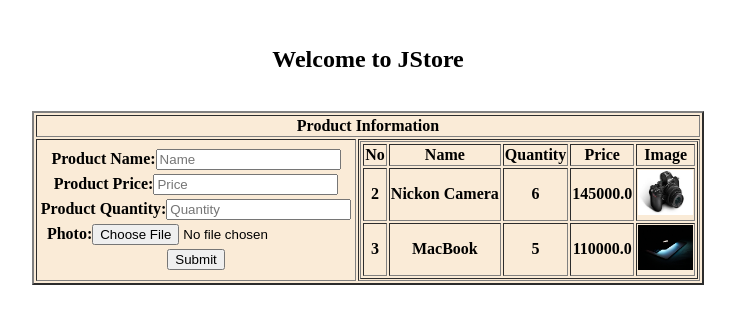
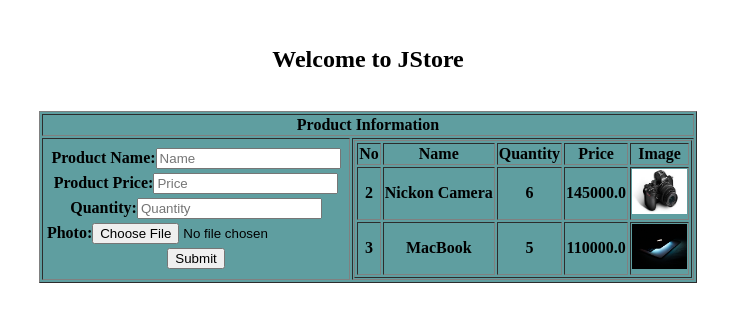
Before and after one commit to iamjkr/Product, a Django app: page / in a window 1280 px wide. Shown: the top 324 px of the page, without its empty margins (272-1007 px from the left). Run offline with Django 3.2, Linux system fonts and the light colour scheme; data comes from the database, SQL or seed files in the repository.

Commit message:
index2
just changes color

```diff
--- a/ProductStore/templates/index.html
+++ b/ProductStore/templates/index.html
@@ -10,7 +10,7 @@
 </center>
 <br>
 <center>
-<table bgcolor="#faebd7" border="2">
+<table bgcolor="#5f9ea0" border="1">
     <tr>
         <th colspan="2">
             Product Information
@@ -33,7 +33,7 @@
                 </tr>
                 <tr>
                     <td>
-                        Product Quantity:<input type="number" placeholder="Quantity" name="quantity" required>
+                           Quantity:<input type="number" placeholder="Quantity" name="quantity" required>
                     </td>
                 </tr>
                 <tr>
```
Also changed, not shown: 2 other files.
